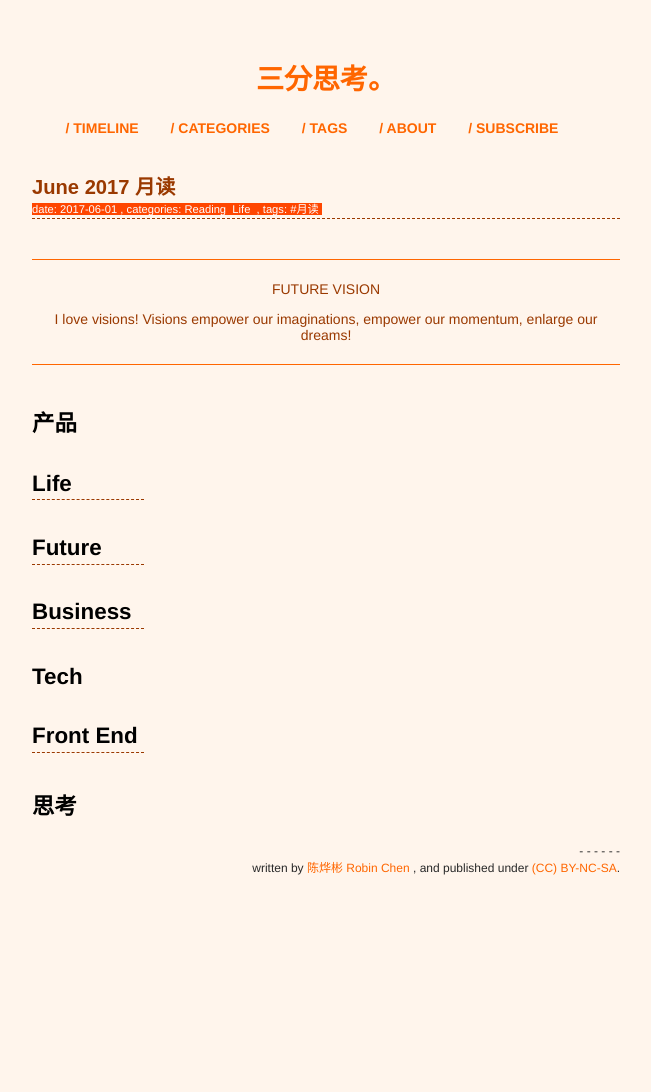
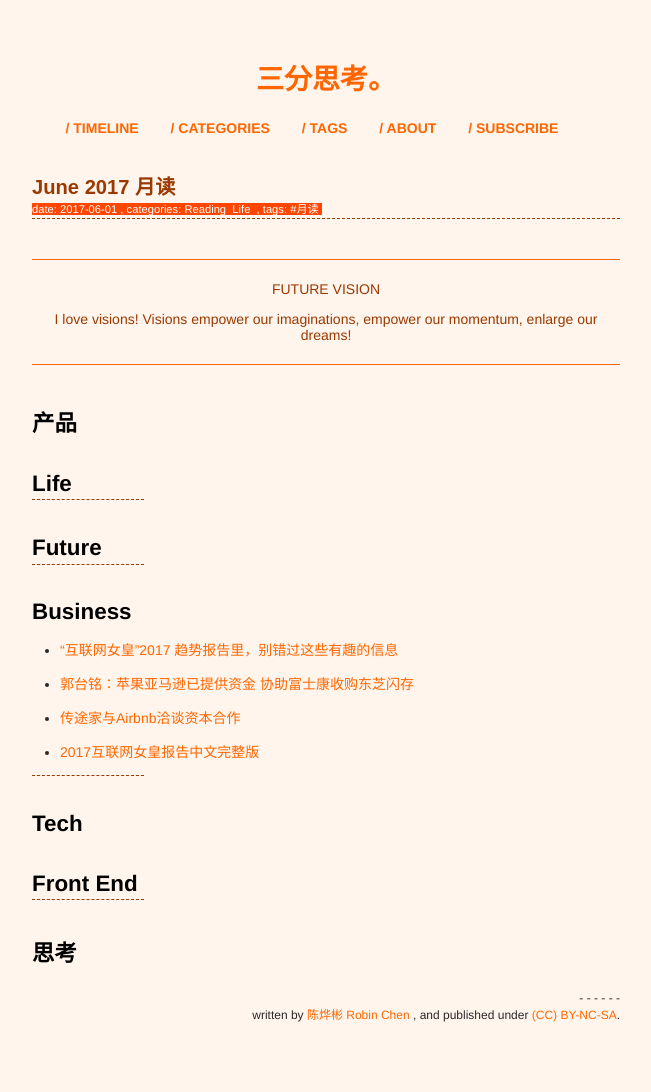
Before and after one commit to xianyuxmu/xianyuxmu.github.io, a Jekyll site: the page built from _posts/2017-06-01-monthly-reading.md, in a window 1280 px wide. Shown: the whole page, without its empty margins (314-965 px from the left). Built offline with Jekyll 4.4.1, drawn with Linux system fonts in a browser that asks for light colours; comment, search, counter and statistics services are not loaded; before the commit the page ends 945 px from its top, so only the background shows below that.

Commit message:
Reading June 05, 2017

```diff
--- a/_posts/2017-06-01-monthly-reading.md
+++ b/_posts/2017-06-01-monthly-reading.md
@@ -32,6 +32,10 @@ I love visions! Visions empower our imaginations, empower our momentum, enlarge
 
 ## Business
 
+- [“互联网女皇”2017 趋势报告里，别错过这些有趣的信息](http://www.ifanr.com/846182)
+- [郭台铭：苹果亚马逊已提供资金 协助富士康收购东芝闪存](http://tech.qq.com/a/20170605/020746.htm)
+- [传途家与Airbnb洽谈资本合作](http://tech.qq.com/a/20170605/003014.htm)
+- [2017互联网女皇报告中文完整版](http://tech.qq.com/a/20170601/009038.htm#p=1)
 
 ----
 
```
